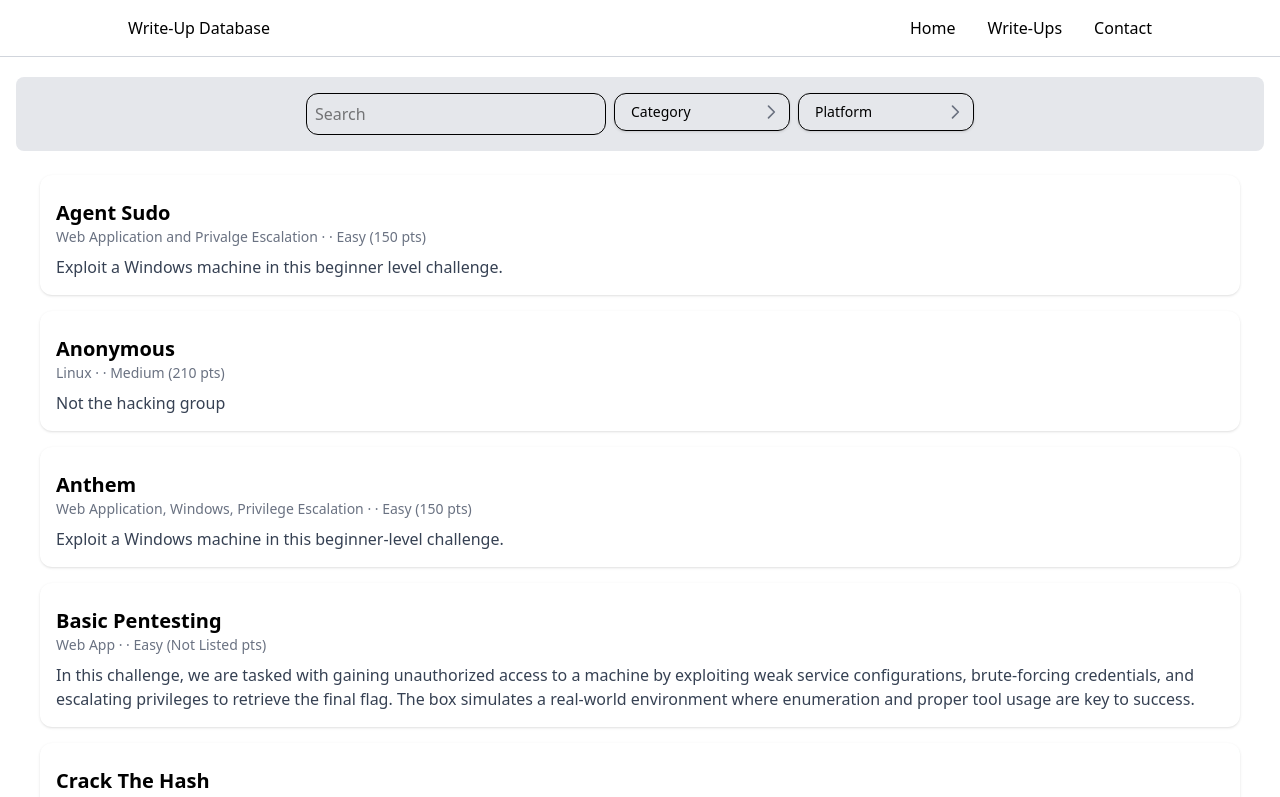
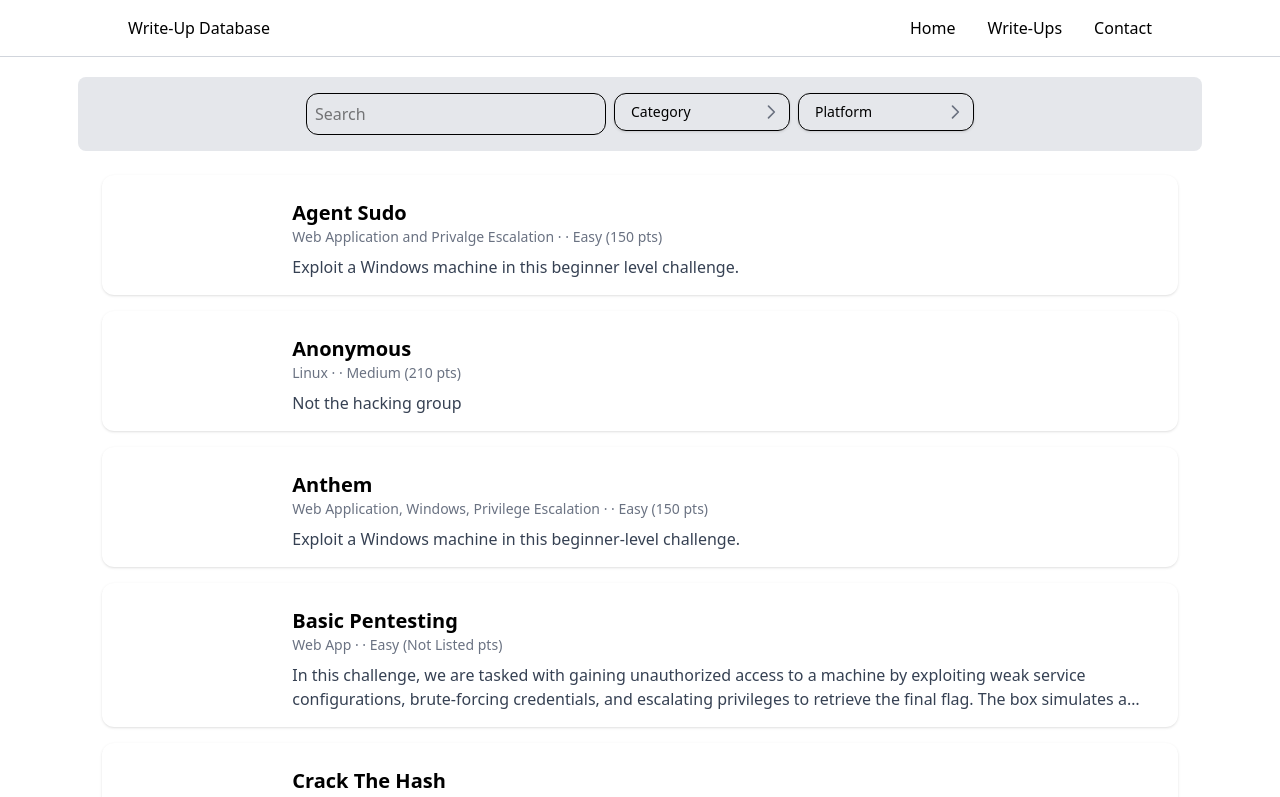
Before and after one commit to KieranPritchard/CTF-Showcase, a React (Vite) app: page /write-ups in a window 1280 px wide. Shown: the top 797 px of the page. Built offline with nearby package versions, Linux system fonts and the light colour scheme.

Commit message:
added write up block

```diff
--- /dev/null
+++ b/src/components/write_ups/LinkBlock.jsx
@@ -0,0 +1,26 @@
+import { Link } from "react-router-dom";
+
+function LinkBlock({ post, getDescription }) {
+    return (
+        <Link
+            key={post.slug}
+            to={`/writeups/${post.slug}`}
+            className="grid grid-cols-6 p-4 bg-white rounded-xl shadow hover:shadow-lg transition"
+        >
+            <div className="col-span-1"></div>
+            <div className="col-span-5">
+                <h2 className="text-xl mt-2 font-bold">{post.title}</h2>
+                {post.points && (
+                    <p className="text-sm text-gray-500">
+                        {post.category} · {post.platform} · {post.difficulty} ({post.points} pts)
+                    </p>
+                )}
+                <p className="text-gray-700 mt-2 line-clamp-2">
+                    {getDescription(post.content)}
+                </p>
+            </div>
+        </Link>
+    );
+}
+
+export default LinkBlock;
--- a/src/pages/WriteUpPage.jsx
+++ b/src/pages/WriteUpPage.jsx
@@ -73,7 +73,7 @@ function WriteUpPage() {
                     {post.flag && <p className="mt-4 text-green-600 font-mono">{post.flag}</p>}
                 </header>
 
-                <article className="prose lg:prose-xl max-w-6xl mx-auto p-8 bg-white rounded-2xl shadow mt-6">
+                <article className="mx-auto p-8 bg-white">
                     {post.content.map((block, idx) => renderBlock(block, idx))}
                 </article>
             </Background>
--- a/src/pages/WriteUps.jsx
+++ b/src/pages/WriteUps.jsx
@@ -4,6 +4,7 @@ import Background from "../components/Background";
 import Dropdown from "../components/write_ups/Dropdown";
 import Search from "../components/write_ups/Search";
 import Toolbar from "../components/write_ups/Toolbar";
+import LinkBlock from "../components/write_ups/LinkBlock";
 
 const PAGE_SIZE = 10;
 
@@ -60,6 +61,7 @@ function WriteUps() {
 
     return (
         <Background>
+            <div className="px-[5%]">
                 <Toolbar>
                     <Search handleChange={setSearch} />
                     <Dropdown options={categories} handleSelect={setCategory} message="Category" />
@@ -68,19 +70,7 @@ function WriteUps() {
 
                 <div className="grid gap-4 p-6">
                     {currentPosts.map((post) => (
-                <Link
-                    key={post.slug}
-                    to={`/writeups/${post.slug}`}
-                    className="block p-4 bg-white rounded-xl shadow hover:shadow-lg transition"
-                >
-                    <h2 className="text-xl mt-2 font-bold">{post.title}</h2>
-                    {post.points && (
-                    <p className="text-sm text-gray-500">
-                        {post.category} · {post.platform} · {post.difficulty} ({post.points} pts)
-                    </p>
-                    )}
-                    <p className="text-gray-700 mt-2 line-clamp-2">{getDescription(post.content)}</p>
-                </Link>
+                        <LinkBlock key={post.slug} post={post} getDescription={getDescription} />
                     ))}
                 </div>
 
@@ -105,6 +95,7 @@ function WriteUps() {
                         </button>
                     </div>
                 )}
+            </div>
         </Background>
     );
 }
```
Lines whose indentation alone changed are shown as unchanged.
